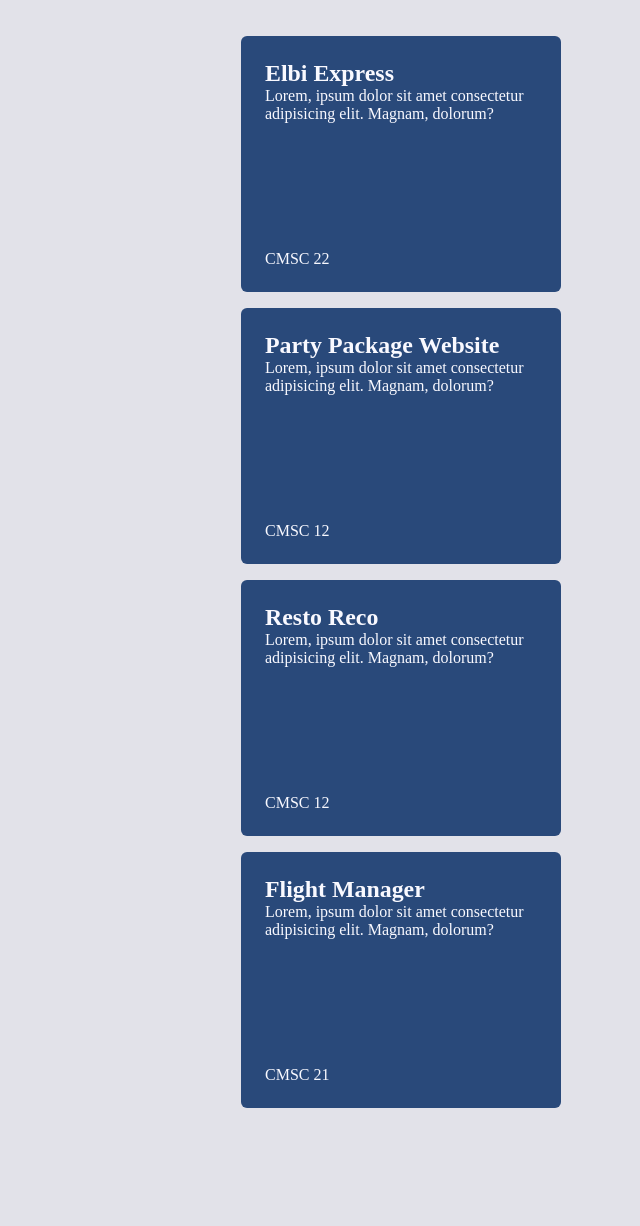
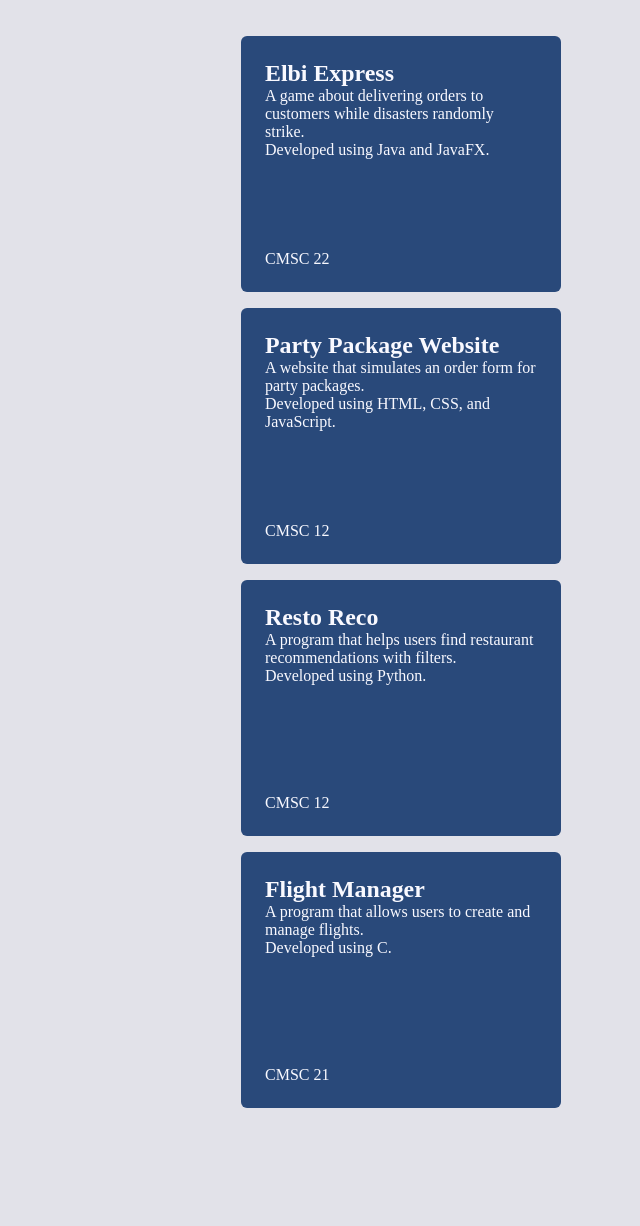
Before and after one commit to CMSC-100-2S24-25/exer-02-html-with-css-u1tbmo, a plain HTML site: page index.html in a window 1280 px wide. Shown: the part 637-1863 px from the top of the page, without its empty margins (239-879 px from the left). Drawn offline with Linux system fonts and the light colour scheme; a web font is replaced by a local one.

Commit message:
chore: update navbar and add project descriptions

```diff
--- a/index.html
+++ b/index.html
@@ -17,7 +17,12 @@
         <nav class="navbar">
           <div class="navitems">
             <a href="#" class="logo">u1tbmo</a>
-            <a href="https://linktr.ee/u1tbmo" target="_blank" rel="noreferrer" class="links">socials</a>
+            <a
+              href="https://linktr.ee/u1tbmo"
+              target="_blank"
+              rel="noreferrer"
+              class="links"
+            >socials</a>
           </div>
         </nav>
         <div class="hero-content">
@@ -45,32 +50,37 @@
           <div class="card">
             <h1>Elbi Express</h1>
             <p>
-              Lorem, ipsum dolor sit amet consectetur adipisicing elit. Magnam,
-              dolorum?
+              A game about delivering orders to customers while disasters
+              randomly strike.
+              <br>
+              Developed using Java and JavaFX.
             </p>
             <small>CMSC 22</small>
           </div>
           <div class="card">
             <h1>Party Package Website</h1>
             <p>
-              Lorem, ipsum dolor sit amet consectetur adipisicing elit. Magnam,
-              dolorum?
+              A website that simulates an order form for party packages.
+              <br>
+              Developed using HTML, CSS, and JavaScript.
             </p>
             <small>CMSC 12</small>
           </div>
           <div class="card">
             <h1>Resto Reco</h1>
             <p>
-              Lorem, ipsum dolor sit amet consectetur adipisicing elit. Magnam,
-              dolorum?
+              A program that helps users find restaurant recommendations with filters.
+              <br>
+              Developed using Python.
             </p>
             <small>CMSC 12</small>
           </div>
           <div class="card">
             <h1>Flight Manager</h1>
             <p>
-              Lorem, ipsum dolor sit amet consectetur adipisicing elit. Magnam,
-              dolorum?
+              A program that allows users to create and manage flights.
+              <br>
+              Developed using C.
             </p>
             <small>CMSC 21</small>
           </div>
```
